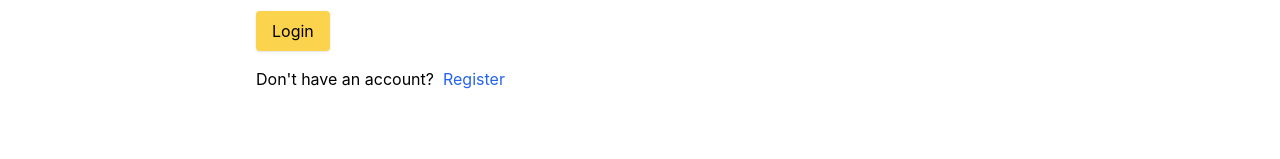
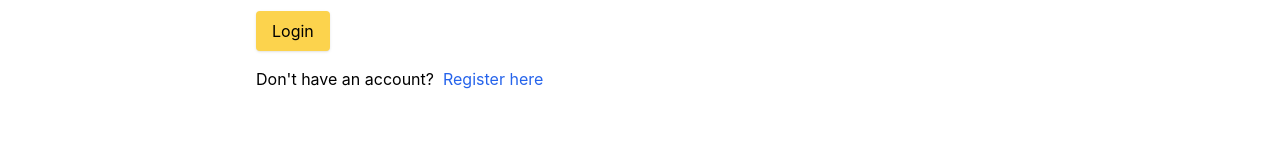
Before and after one commit to ntdat19122002/Bewym, a Next.js app: page /login in a window 1280 px wide. Shown: the part 261-420 px from the top of the page. Built offline with nearby package versions, Linux system fonts and the light colour scheme; no server answers; what tw-elements would draw is missing.

Commit message:
[28/1 test]

```diff
--- a/pages/login.js
+++ b/pages/login.js
@@ -83,7 +83,7 @@ export default function LoginScreen() {
             </div>
             <div className="mb-4 ">
                 Don&apos;t have an account? &nbsp;
-                <Link href="register">Register</Link>
+                <Link href="register">Register here</Link>
             </div>
         </form>
     );
```
